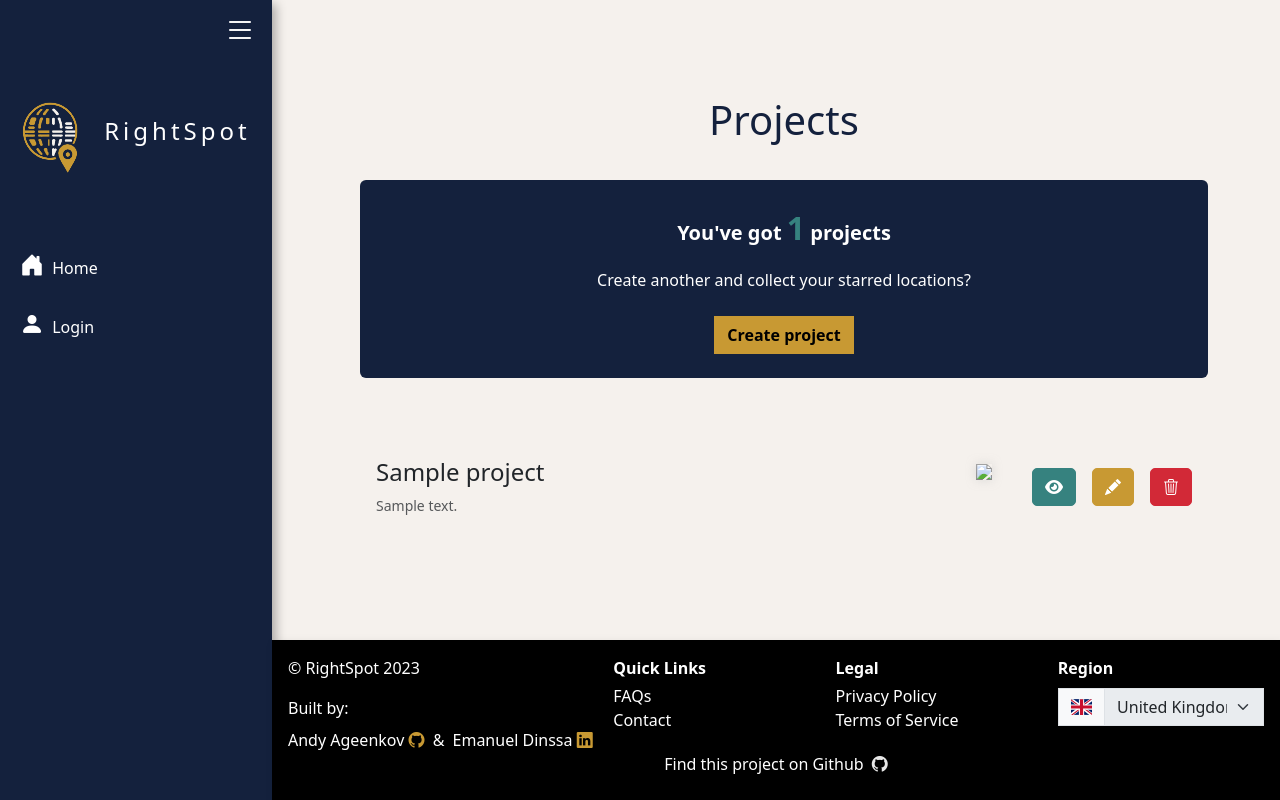
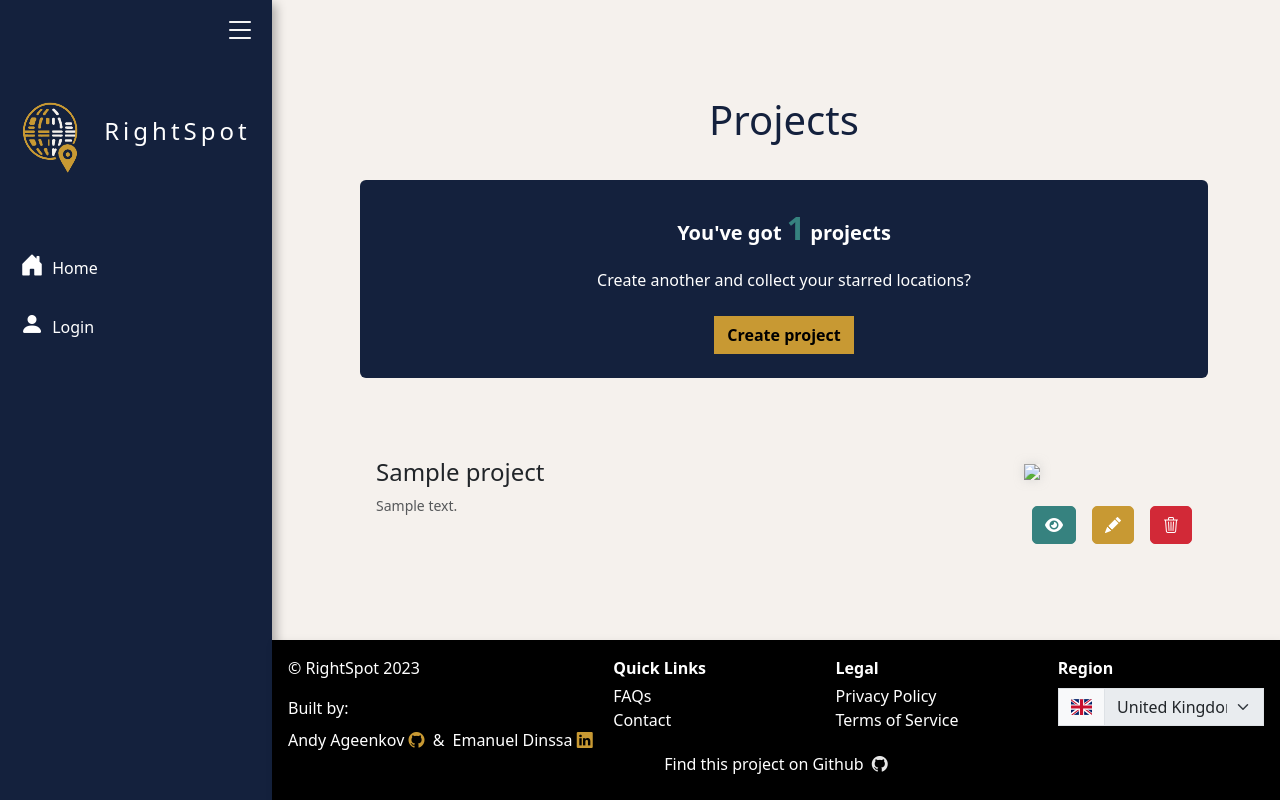
Before and after one commit to rightspot-ga/RightSpot, a Django app: template main_app/templates/projects/index.html in a window 1280 px wide. Run offline with Django 4.2, Linux system fonts and the light colour scheme; the template is opened without the code that fills it: most values are stand-ins (such as "Sample title", 1, 10 or a date in 2020); some libraries are stand-ins or nearby versions.

Commit message:
Move project controls vertically inline with map

```diff
--- a/main_app/templates/projects/index.html
+++ b/main_app/templates/projects/index.html
@@ -34,9 +34,8 @@
                     </div>
                 </div>
                 <div class="col col-auto">
-                    <img class="project-index-img" src="https://maps.googleapis.com/maps/api/staticmap?{% for location in project.locations %}&markers=color:0x14213D%7Clabel:{{ forloop.counter }}%7C{{ location.location.coords.0 }},{{ location.location.coords.1 }}{% endfor %}&size=300x200&key={{ google_api_key }}">
-                </div>
-                <div class="col-auto d-flex align-items-center">
+                    <img class="project-index-img" src="https://maps.googleapis.com/maps/api/staticmap?{% for location in project.locations %}&markers=color:0x14213D%7Clabel:{{ forloop.counter }}%7C{{ location.location.coords.0 }},{{ location.location.coords.1 }}{% endfor %}&size=600x200&key={{ google_api_key }}">
+                    <div class="col-auto d-flex align-items-center justify-content-center mt-4">
                         <a href="{% url 'project_detail' project.id %}" class="btn btn-radius btn-secondary mx-2">
                             <i class="fa-solid fa-eye"></i>
                         </a>
@@ -46,6 +45,7 @@
                         <a href="{% url 'project_delete' project.id %}" class="btn btn-radius btn-danger mx-2">
                             <i class="bi bi-trash3"></i>
                         </a>
+                    </div>
                 </div>
             </div>
         {% endfor %}
```
Lines whose indentation alone changed are shown as unchanged.
